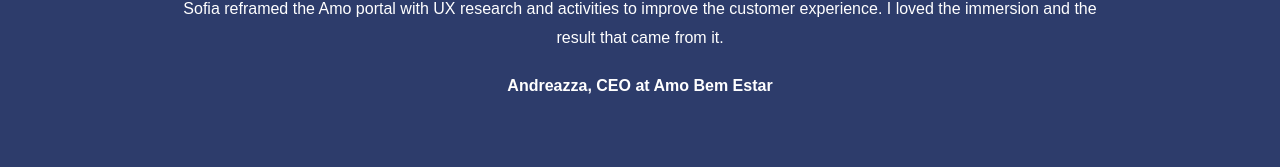
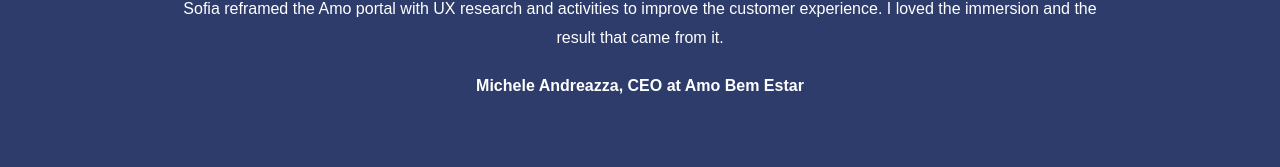
Before and after one commit to sofis123/portfolio, a website: page index.html in a window 1280 px wide. Shown: the part 2101-2268 px from the top of the page. Drawn offline with Linux system fonts and the light colour scheme.

Commit message:
testimonial

```diff
--- a/index.html
+++ b/index.html
@@ -130,7 +130,7 @@
       <h2 class="line-h2">TESTIMONIAL</h2>
       <p>Sofia reframed the Amo portal with UX research and activities to improve the customer experience. I loved the immersion and the result that came from it.
       </p>
-      <p> <strong>Andreazza, CEO at Amo Bem Estar</strong> </p>
+      <p> <strong>Michele Andreazza, CEO at Amo Bem Estar</strong> </p>
 
      </div>
   </div>
```
